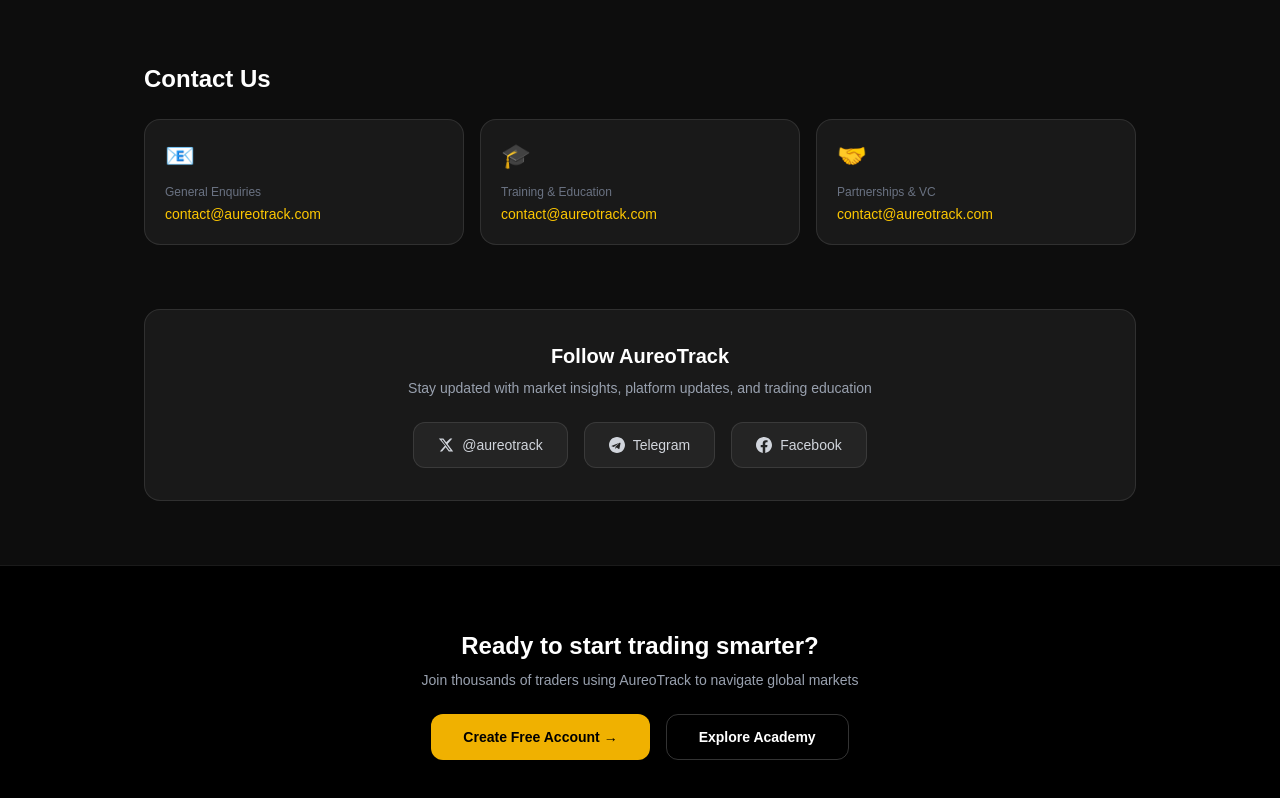
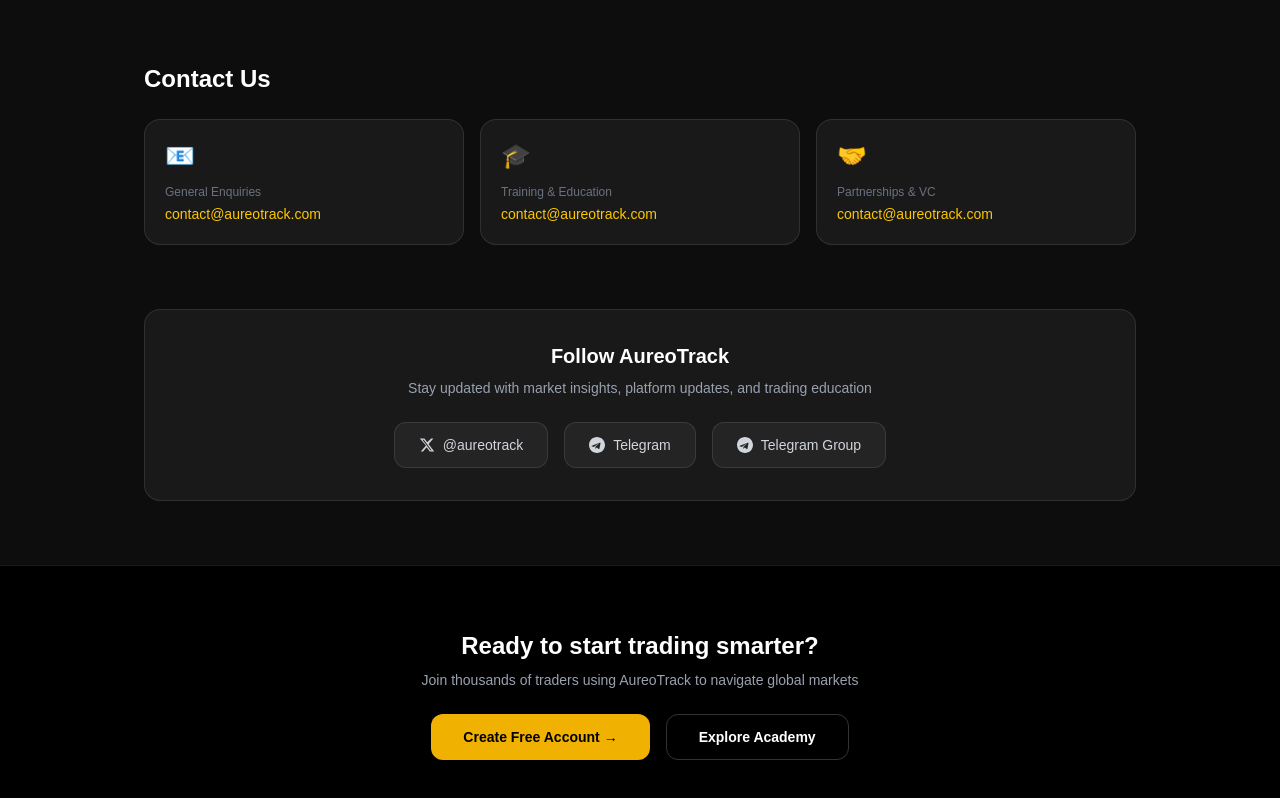
Before and after one commit to PisonAlpha/aureotrack, a Next.js app: page /about in a window 1280 px wide. Shown: the part 2590-3388 px from the top of the page. Built offline with nearby package versions, Linux system fonts and the light colour scheme.

Commit message:
Add Telegram Group link, keep Telegram Channel - both showing across site

```diff
--- a/app/about/page.tsx
+++ b/app/about/page.tsx
@@ -138,10 +138,10 @@
               <svg width="16" height="16" viewBox="0 0 24 24" fill="currentColor"><path d="M12 0C5.373 0 0 5.373 0 12s5.373 12 12 12 12-5.373 12-12S18.627 0 12 0zm5.562 8.248-1.97 9.289c-.145.658-.537.818-1.084.508l-3-2.21-1.447 1.394c-.16.16-.295.295-.605.295l.213-3.053 5.56-5.023c.242-.213-.054-.333-.373-.12L7.088 14.86l-2.95-.924c-.643-.204-.657-.643.136-.953l11.57-4.461c.537-.194 1.006.131.718.726z"/></svg>
               Telegram
             </a>
-            <a href="https://www.facebook.com/share/1LX95LaMVj/" target="_blank" rel="noopener noreferrer" className="flex items-center gap-2 px-6 py-3 bg-white/5 border border-white/10 rounded-xl text-sm text-gray-300 hover:text-white hover:bg-white/10 transition-colors">
-              <svg width="16" height="16" viewBox="0 0 24 24" fill="currentColor"><path d="M24 12.073c0-6.627-5.373-12-12-12s-12 5.373-12 12c0 5.99 4.388 10.954 10.125 11.854v-8.385H7.078v-3.47h3.047V9.43c0-3.007 1.792-4.669 4.533-4.669 1.312 0 2.686.235 2.686.235v2.953H15.83c-1.491 0-1.956.925-1.956 1.874v2.25h3.328l-.532 3.47h-2.796v8.385C19.612 23.027 24 18.062 24 12.073z"/></svg>
-              Facebook
-            </a>
+            <a href="https://t.me/Aureotrackofficial" target="_blank" rel="noopener noreferrer" className="flex items-center gap-2 px-6 py-3 bg-white/5 border border-white/10 rounded-xl text-sm text-gray-300 hover:text-white hover:bg-white/10 transition-colors">
+                <svg width="16" height="16" viewBox="0 0 24 24" fill="currentColor"><path d="M12 0C5.373 0 0 5.373 0 12s5.373 12 12 12 12-5.373 12-12S18.627 0 12 0zm5.562 8.248-1.97 9.289c-.145.658-.537.818-1.084.508l-3-2.21-1.447 1.394c-.16.16-.295.295-.605.295l.213-3.053 5.56-5.023c.242-.213-.054-.333-.373-.12L7.088 14.86l-2.95-.924c-.643-.204-.657-.643.136-.953l11.57-4.461c.537-.194 1.006.131.718.726z"/></svg>
+                Telegram Group
+              </a>
           </div>
         </div>
       </div>
--- a/app/components/Nav.tsx
+++ b/app/components/Nav.tsx
@@ -160,7 +160,7 @@
               {[
                 { label: 'X / Twitter', href: 'https://x.com/aureotrack' },
                 { label: 'Telegram', href: 'https://t.me/aureo_track' },
-                { label: 'Facebook', href: 'https://www.facebook.com/share/1LX95LaMVj/' },
+                { label: 'Telegram Group', href: 'https://t.me/Aureotrackofficial' },
               ].map(social => (
                 <a key={social.label} href={social.href} target="_blank" rel="noopener noreferrer"
                   className="px-3 py-1.5 bg-white/5 border border-white/10 rounded-lg text-xs text-gray-400 hover:text-white transition-colors">
```
